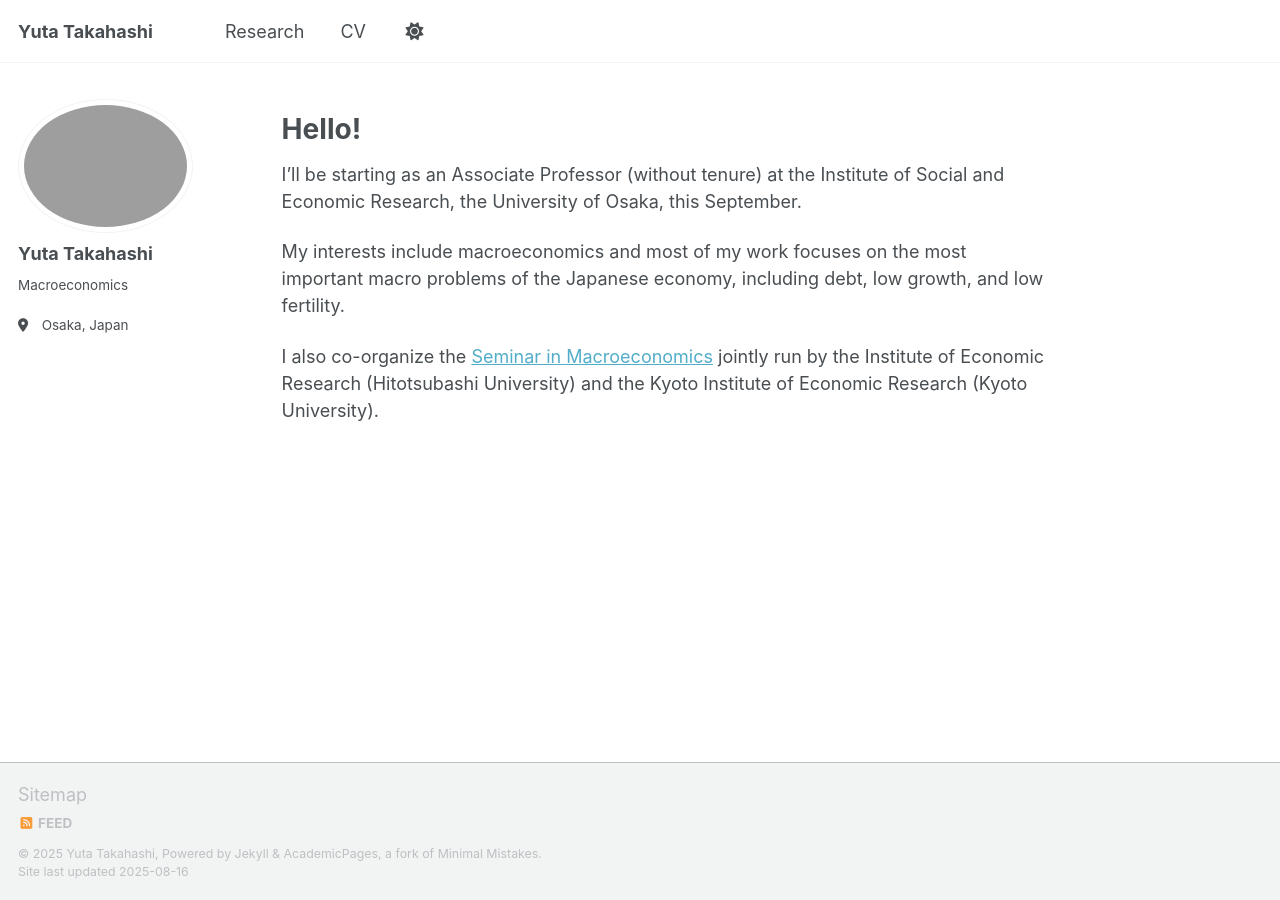
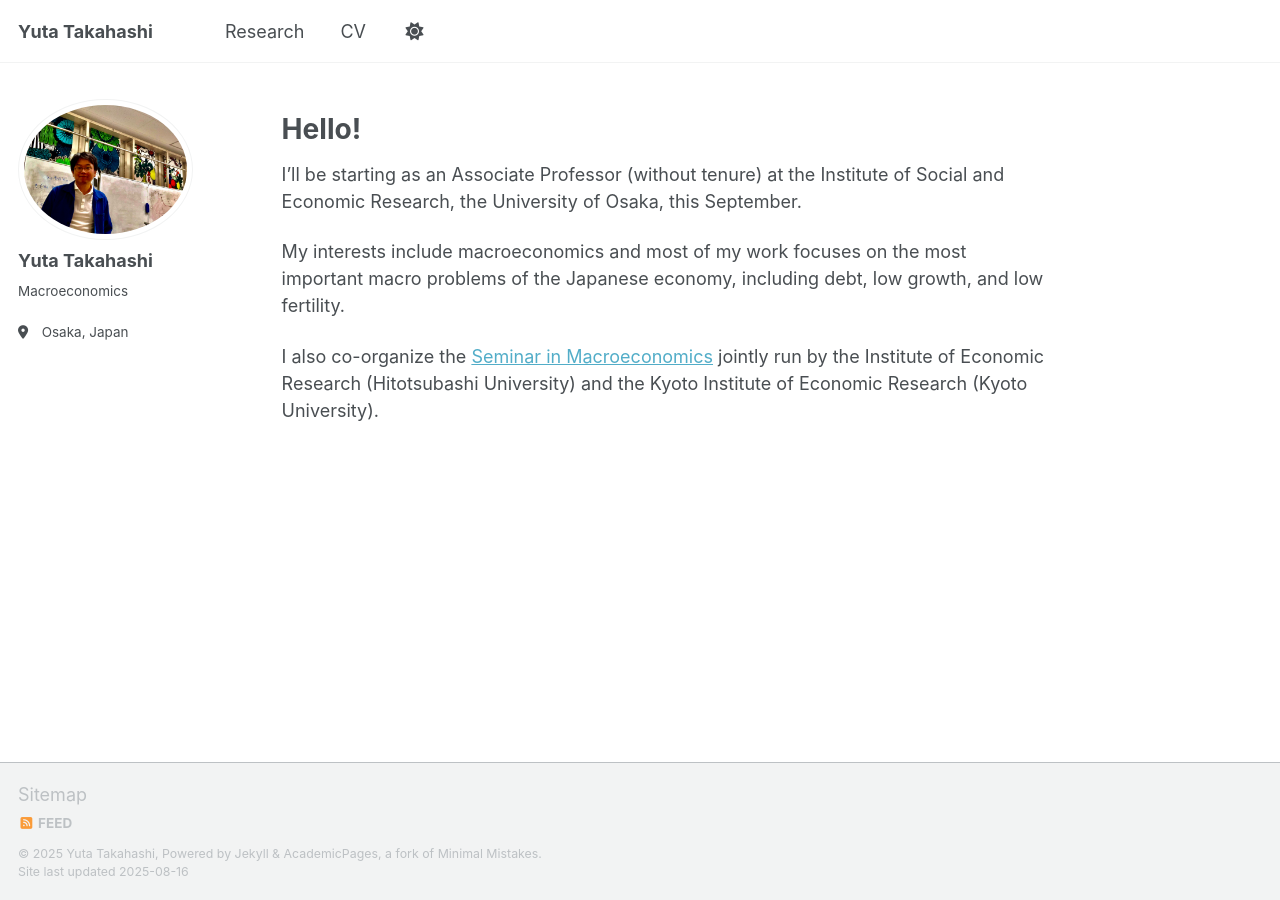
Before and after one commit to yuta-takahashi-1211/yuta-takahashi-1211.github.io, a Jekyll site: the page built from index.md, in a window 1280 px wide. Built offline with Jekyll 4.4.1, drawn with Linux system fonts in a browser that asks for light colours; a script that is not in the unit is left out.

Commit message:
Update _config.yml

```diff
--- a/_config.yml
+++ b/_config.yml
@@ -13,7 +13,7 @@ repository: "yuta-takahashi-1211/yuta-takahashi-1211.github.io"
 # 著者情報（テーマが参照するキー）
 author:
   name: "Yuta Takahashi"
-  avatar: "/assets/images/IMG_0156_edited.jpg"
+  avatar: "https://yuta-takahashi-1211.github.io/assets/images/IMG_0156_edited.jpg"
   bio: "Macroeconomics"
   location: "Osaka, Japan"
   links:
```
